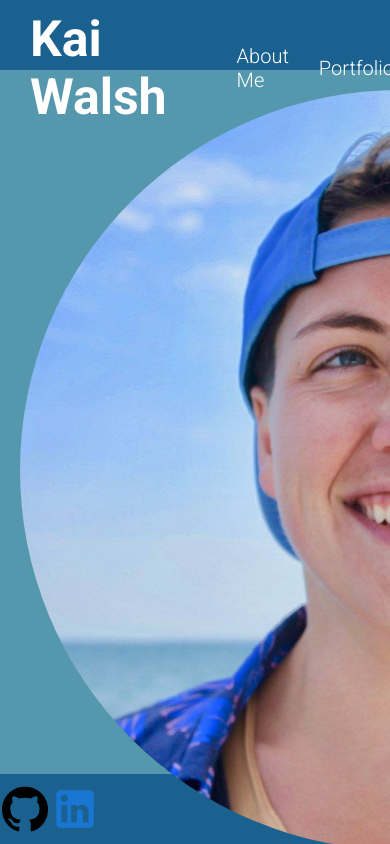
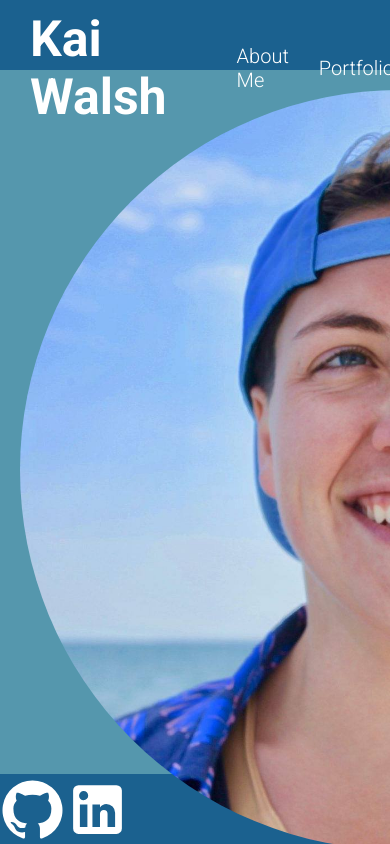
Before and after one commit to kaiwalsh1/react-portfolio, a React (Create React App) app: page / in a window 390 px wide. Built offline with nearby package versions, Linux system fonts and the light colour scheme.

Commit message:
fixed footer

```diff
--- a/src/components/about/about.scss
+++ b/src/components/about/about.scss
@@ -1,3 +1,5 @@
+@import '../../global.scss';
+
 .about{
     background-color: white;
     display: flex;
--- a/src/components/contact/contact.scss
+++ b/src/components/contact/contact.scss
@@ -1,3 +1,5 @@
+@import '../../global.scss';
+
 .contact{
     height: calc(100vh - 140px);
     background-color: aquamarine;
--- a/src/components/footer/Footer.js
+++ b/src/components/footer/Footer.js
@@ -9,12 +9,11 @@ export default function Footer() {
 
         <div className="footer">
             <div className="wrapper">
-
                 <div className="itemContainer">
-                    <GitHubIcon sx={{ fontSize: 50 }}  />
+                    <GitHubIcon sx={{ fontSize: 65 }}  />
                 </div>
                 <div className="itemContainer">
-                    <LinkedInIcon sx={{ fontSize: 50 }} color="primary" />
+                    <LinkedInIcon sx={{ fontSize: 65 }} color="primary" className="linkedIn" />
                 </div>
             </div>
         </div>
--- a/src/components/footer/footer.scss
+++ b/src/components/footer/footer.scss
@@ -1,3 +1,5 @@
+@import '../../global.scss';
+
 .footer{
     width: 100%;
     height: 70px;
@@ -22,8 +24,12 @@
             display: flex;
             align-items: center;
             justify-content: center;
+            color: white;
+            padding: 10 0;
 
-            // flex-direction: row;
+            .linkedIn{
+                color: white;
+            }
         }
     }
 }
--- a/src/components/portfolio/portfolio.scss
+++ b/src/components/portfolio/portfolio.scss
@@ -1,3 +1,5 @@
+@import '../../global.scss';
+
 .portfolio{
     height: calc(100vh - 140px);
     background-color: lightcoral;
--- a/src/global.scss
+++ b/src/global.scss
@@ -5,3 +5,23 @@ $secondaryColor: lightcoral;
 * {
     font-family: 'Roboto', sans-serif;
   }
+
+/* =========================
+MEDIA QUERIES (MED)
+========================== */
+
+@media screen and (max-width: 1024px) {
+  .app {
+      grid-template-columns: 1fr;
+      gap: 2rem;
+  }
+}
+
+/* =========================
+MEDIA QUERIES (SM)
+========================== */
+@media screen and (max-width: 600px) {
+  .app {
+      width: 90%;
+  }
+}
```
Also changed, not shown: src/app.scss (line endings or trailing spaces), src/components/resume/resume.css (deleted), src/components/resume/resume.scss (added).
